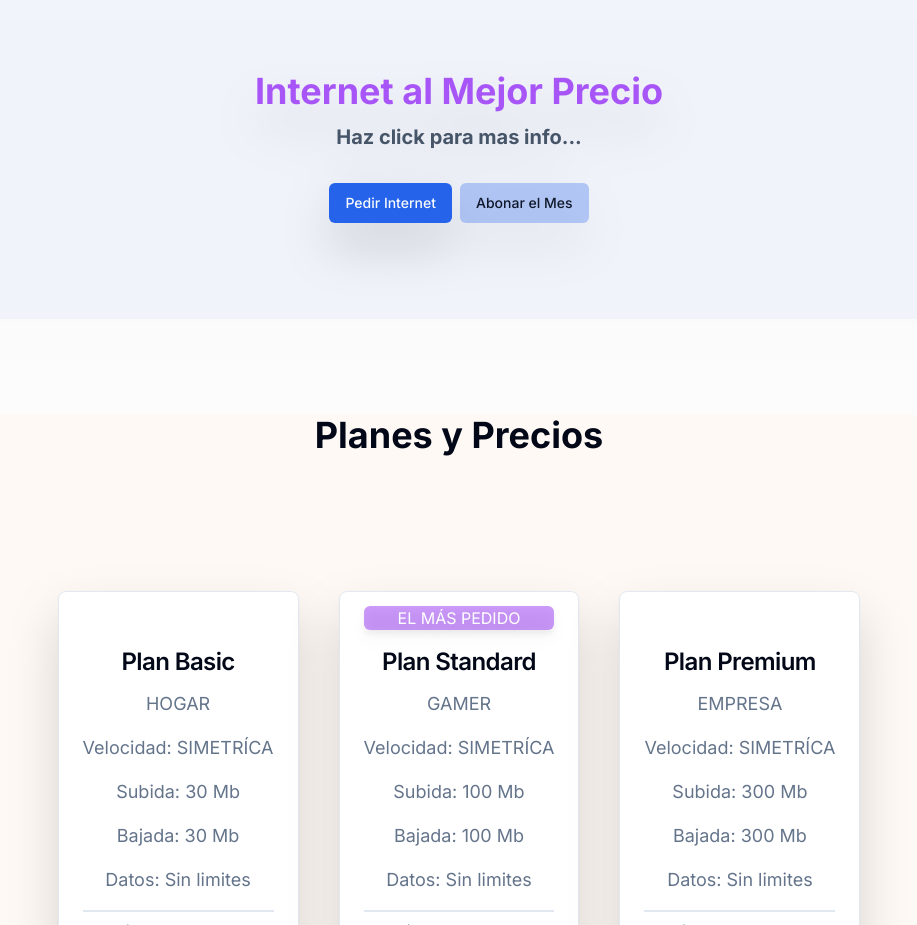
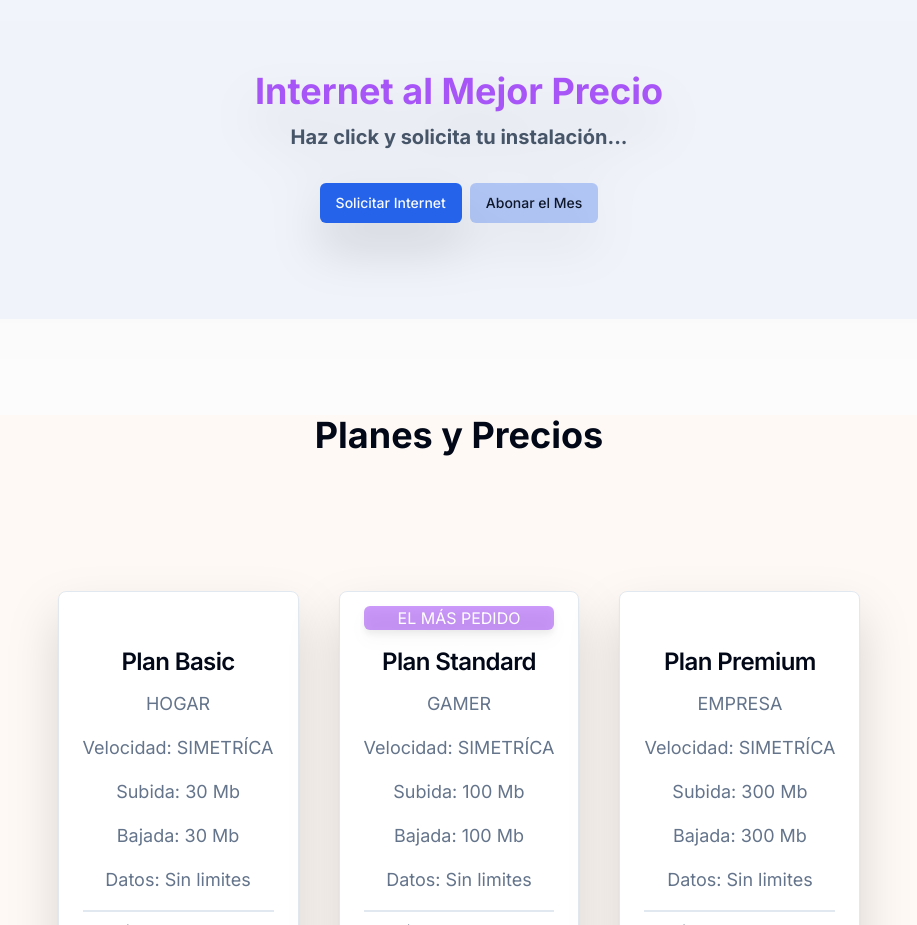
Before and after one commit to gerardo-linares/web-csnet, a Next.js app: page / in a window 1280 px wide. Shown: the part 1580-2505 px from the top of the page, without its empty margins (181-1098 px from the left). Built offline with nearby package versions, Linux system fonts and the light colour scheme.

Commit message:
Add cta links

```diff
--- a/components/Cta.jsx
+++ b/components/Cta.jsx
@@ -10,12 +10,12 @@ const Cta = () => {
             Internet al Mejor Precio
             <br />{" "}
             <span className="text-xl text-slate-600">
-              Haz click para mas info...
+              Haz click y solicita tu instalación...
             </span>
           </h2>
           <div className="flex gap-2">
-            <Link href="https://wa.me/+5491134235068">
-              <Button>Pedir Internet</Button>
+            <Link href="https://clientes.portalinternet.app/solicitar-instalacion/ispcs/">
+              <Button>Solicitar Internet</Button>
             </Link>
             <Link href="https://clientes.portalinternet.app/saldo/ispcs/">
               <Button
```
